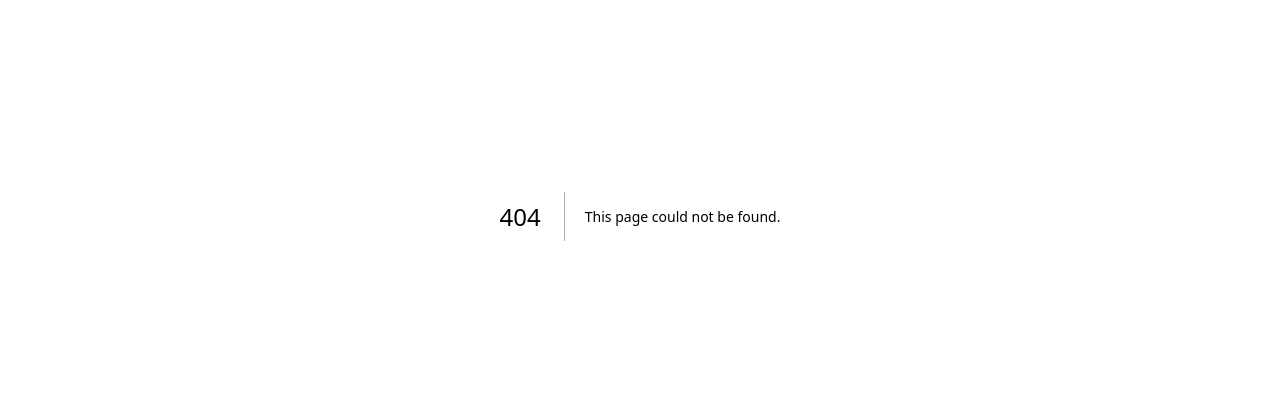
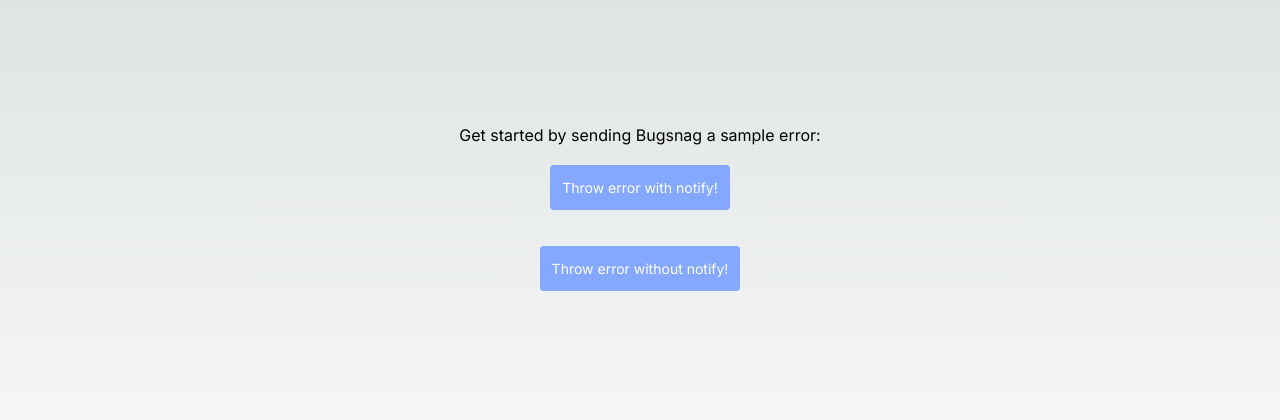
Before and after one commit to LCJG-BetaLabs/POC-netlify, a Next.js app: page /bugsnag-example-page in a window 1280 px wide. Before the commit this address had no page. Shown: the part 184-604 px from the top of the page. Built offline with nearby package versions, Linux system fonts and the light colour scheme.

Commit message:
feat: [ELLC-2389] add bugsnag

```diff
--- /dev/null
+++ b/bugsnag.config.ts
@@ -0,0 +1,16 @@
+import React from "react";
+import Bugsnag from "@bugsnag/js";
+import BugsnagPluginReact from "@bugsnag/plugin-react";
+import BugsnagPerformance from "@bugsnag/browser-performance";
+
+Bugsnag.start({
+  apiKey: "1ce5528f878678349d31ad8161725273",
+  plugins: [new BugsnagPluginReact()],
+});
+
+BugsnagPerformance.start({ apiKey: "1ce5528f878678349d31ad8161725273" });
+
+const reactPlugin = Bugsnag.getPlugin("react");
+export const BugSnagErrorBoundary = reactPlugin
+  ? reactPlugin.createErrorBoundary(React)
+  : React.Fragment;
--- a/package.json
+++ b/package.json
@@ -9,6 +9,9 @@
     "lint": "next lint"
   },
   "dependencies": {
+    "@bugsnag/browser-performance": "^2.9.1",
+    "@bugsnag/js": "^8.0.0",
+    "@bugsnag/plugin-react": "^8.0.0",
     "@sentry/nextjs": "^8",
     "clsx": "^2.1.1",
     "framer-motion": "^11.2.12",
--- /dev/null
+++ b/src/app/bugsnag-example-page/page.tsx
@@ -0,0 +1,71 @@
+"use client";
+
+import Head from "next/head";
+import * as Sentry from "@sentry/nextjs";
+
+import { BugSnagErrorBoundary } from "../../../bugsnag.config";
+import Bugsnag from "@bugsnag/js";
+
+export default function Page() {
+  return (
+    <BugSnagErrorBoundary>
+      <div>
+        <Head>
+          <title>Sentry Onboarding</title>
+          <meta
+            name="description"
+            content="Test Bugsnag for your Next.js app!"
+          />
+        </Head>
+        <main
+          style={{
+            minHeight: "100vh",
+            display: "flex",
+            flexDirection: "column",
+            justifyContent: "center",
+            alignItems: "center",
+          }}
+        >
+          <p>Get started by sending Bugsnag a sample error:</p>
+          <button
+            type="button"
+            style={{
+              padding: "12px",
+              cursor: "pointer",
+              backgroundColor: "#84a7ff",
+              borderRadius: "4px",
+              border: "none",
+              color: "white",
+              fontSize: "14px",
+              margin: "18px",
+            }}
+            onClick={() => {
+              Bugsnag.notify(new Error("Test error"));
+            }}
+          >
+            Throw error with notify!
+          </button>
+
+          <button
+            type="button"
+            style={{
+              padding: "12px",
+              cursor: "pointer",
+              backgroundColor: "#84a7ff",
+              borderRadius: "4px",
+              border: "none",
+              color: "white",
+              fontSize: "14px",
+              margin: "18px",
+            }}
+            onClick={async () => {
+              throw new Error("Bugsnag Test Error");
+            }}
+          >
+            Throw error without notify!
+          </button>
+        </main>
+      </div>
+    </BugSnagErrorBoundary>
+  );
+}
```
Also changed, not shown: 1 other file (tests, documents, lock files or other folders).
